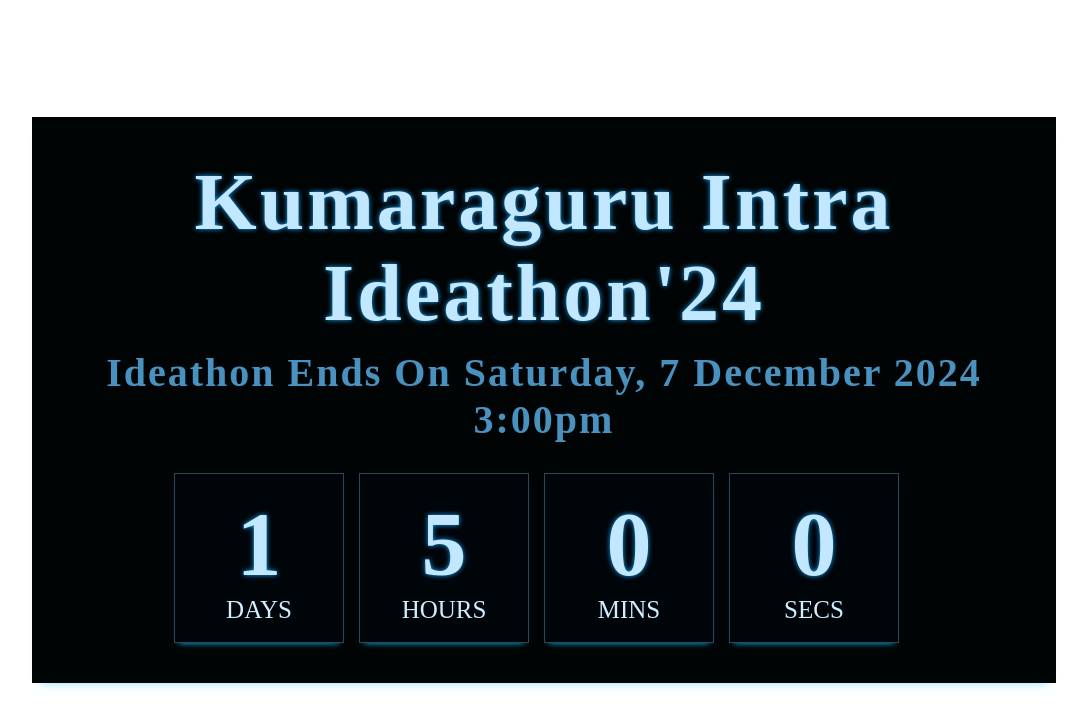
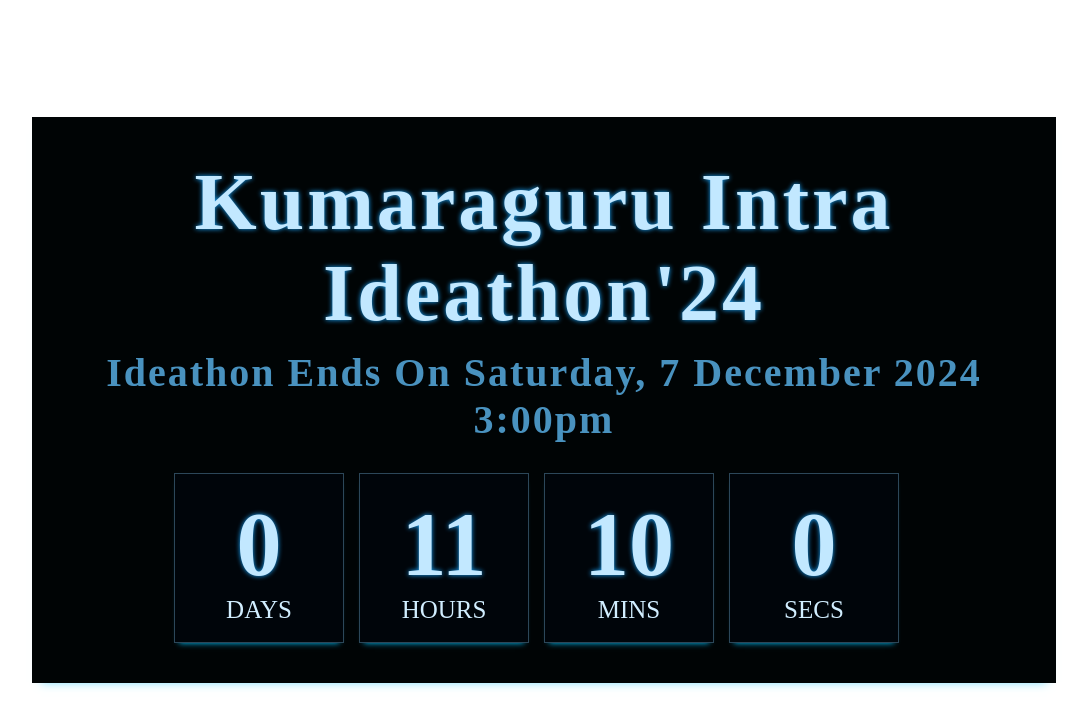
Before and after one commit to kevinkrahul/Count-down-Timer, a plain HTML site: page index.html in a window 1280 px wide. Shown: the whole page, without its empty margins (96-1183 px from the left). Drawn offline with Linux system fonts and the light colour scheme.

Commit message:
Time-change-1/html

```diff
--- a/index.html
+++ b/index.html
@@ -28,15 +28,15 @@
 
         <div class="countdown-box">
           <div class="days">
-            <div class="number">1</div>
+            <div class="number">0</div>
             <div class="label">DAYS</div>
           </div>
           <div class="hours">
-            <div class="number">5</div>
+            <div class="number">11</div>
             <div class="label">HOURS</div>
           </div>
           <div class="mins">
-            <div class="number">0</div>
+            <div class="number">10</div>
             <div class="label">MINS</div>
           </div>
           <div class="secs">
```
